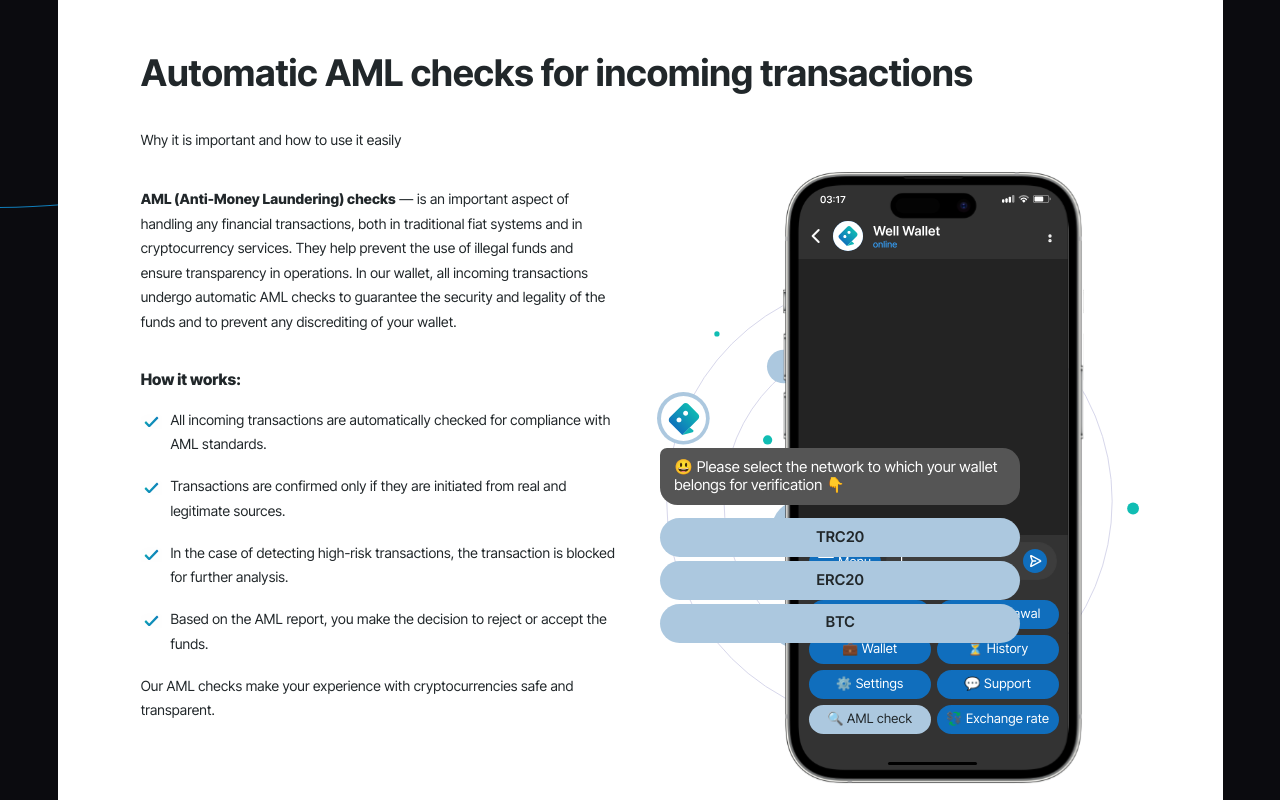
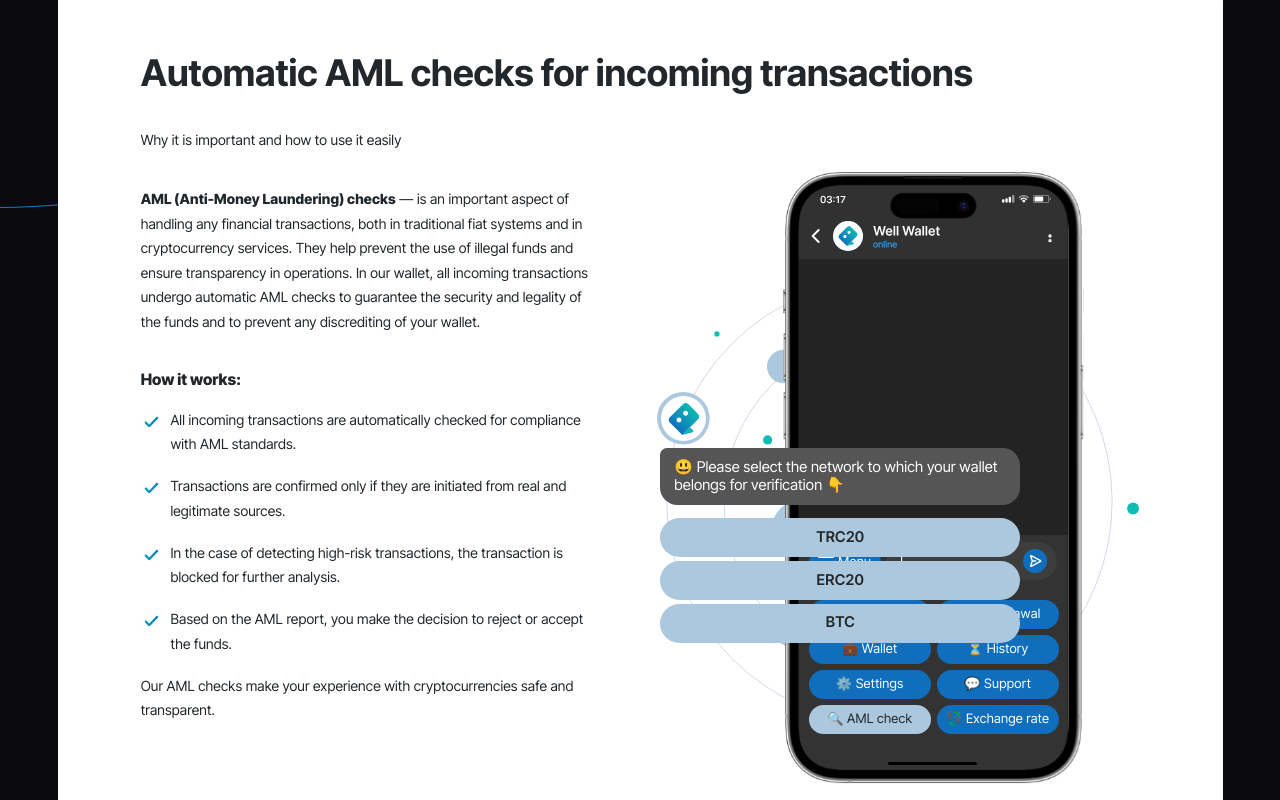
Before and after one commit to ibeliakov/well_wallet_preview, a Next.js app: page /en in a window 1280 px wide. Shown: the part 3820-4620 px from the top of the page. Built offline with nearby package versions, Linux system fonts and the light colour scheme.

Commit message:
fixed bug

```diff
--- a/app/view/Home/components/Audit/Audit.module.css
+++ b/app/view/Home/components/Audit/Audit.module.css
@@ -156,6 +156,7 @@
   flex-direction: column;
   gap: 2.5rem;
   width: 34rem;
+  padding-right: 1rem;
 }
 
 .article_wrap {
@@ -167,6 +168,7 @@
 @media screen and (max-width: 992px) {
   .article_content {
     width: 100%;
+    padding-right: 0;
   }
   .article_wrap {
     flex-direction: column;
```
